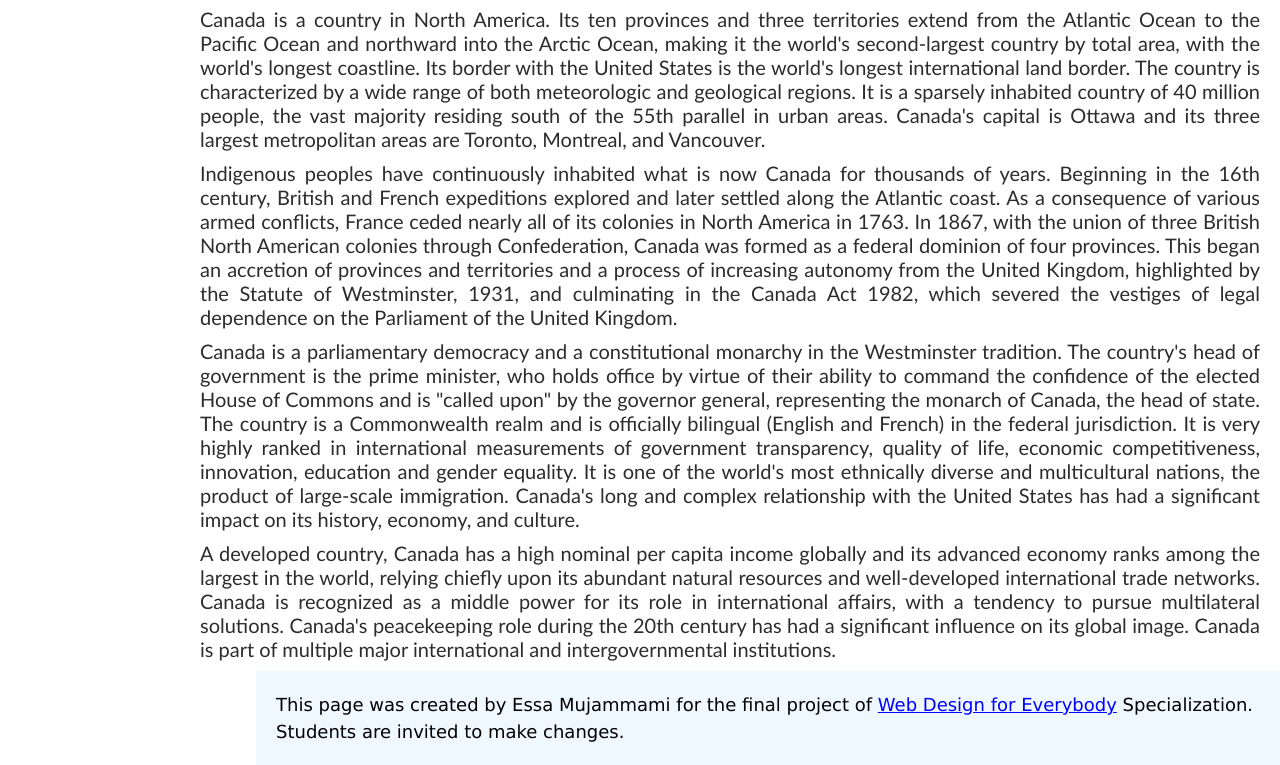
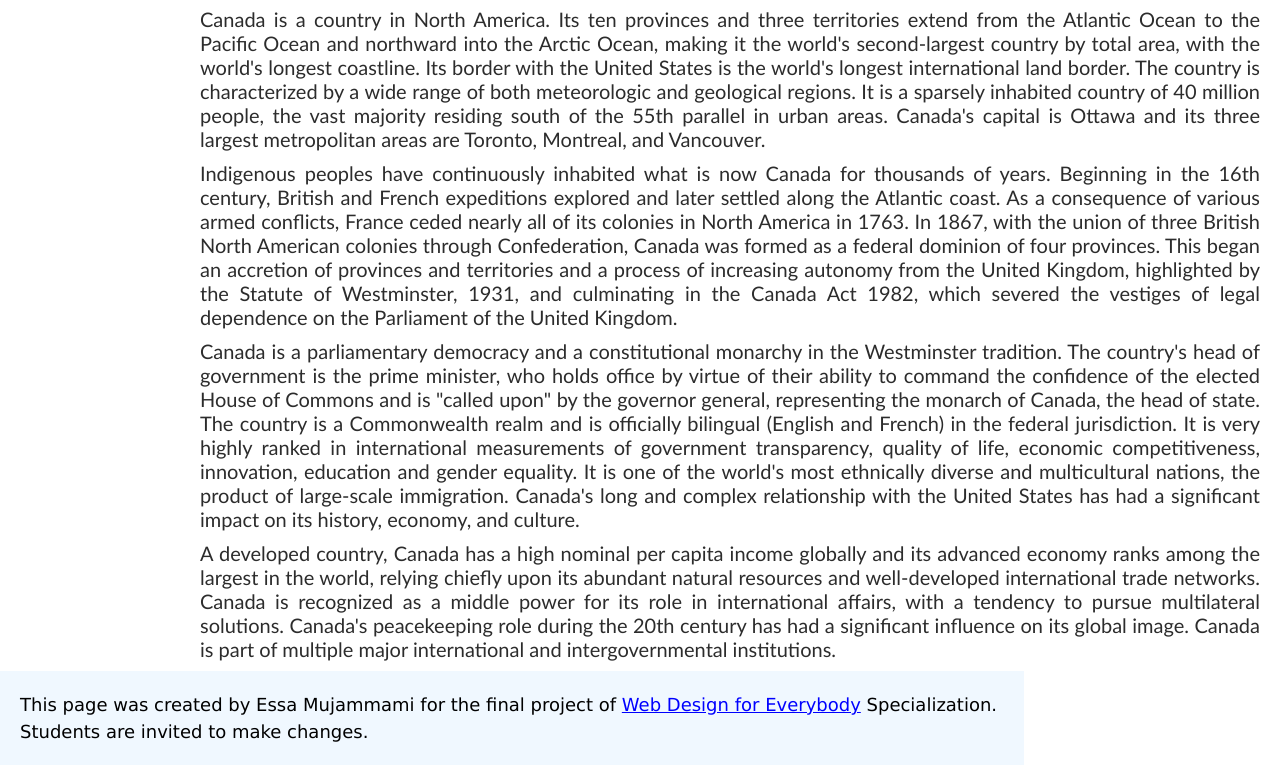
Before and after one commit to DayofJudgement/DayofJudgement.github.io, a plain HTML site: page index.html in a window 1280 px wide. Shown: the part 964-1729 px from the top of the page. Drawn offline with Linux system fonts and the light colour scheme.

Commit message:
Add files via upload
Signed-off-by: DayofJudgement <149382450+DayofJudgement@users.noreply.github.com>

```diff
--- a/css/style.css
+++ b/css/style.css
@@ -273,7 +273,7 @@ footer {
     bottom: 0;
     width: 80%;
     margin-top: 5px;
-    margin-left: 20%;
+    margin-right: 20%;
 }
 
 center .npara {
```
